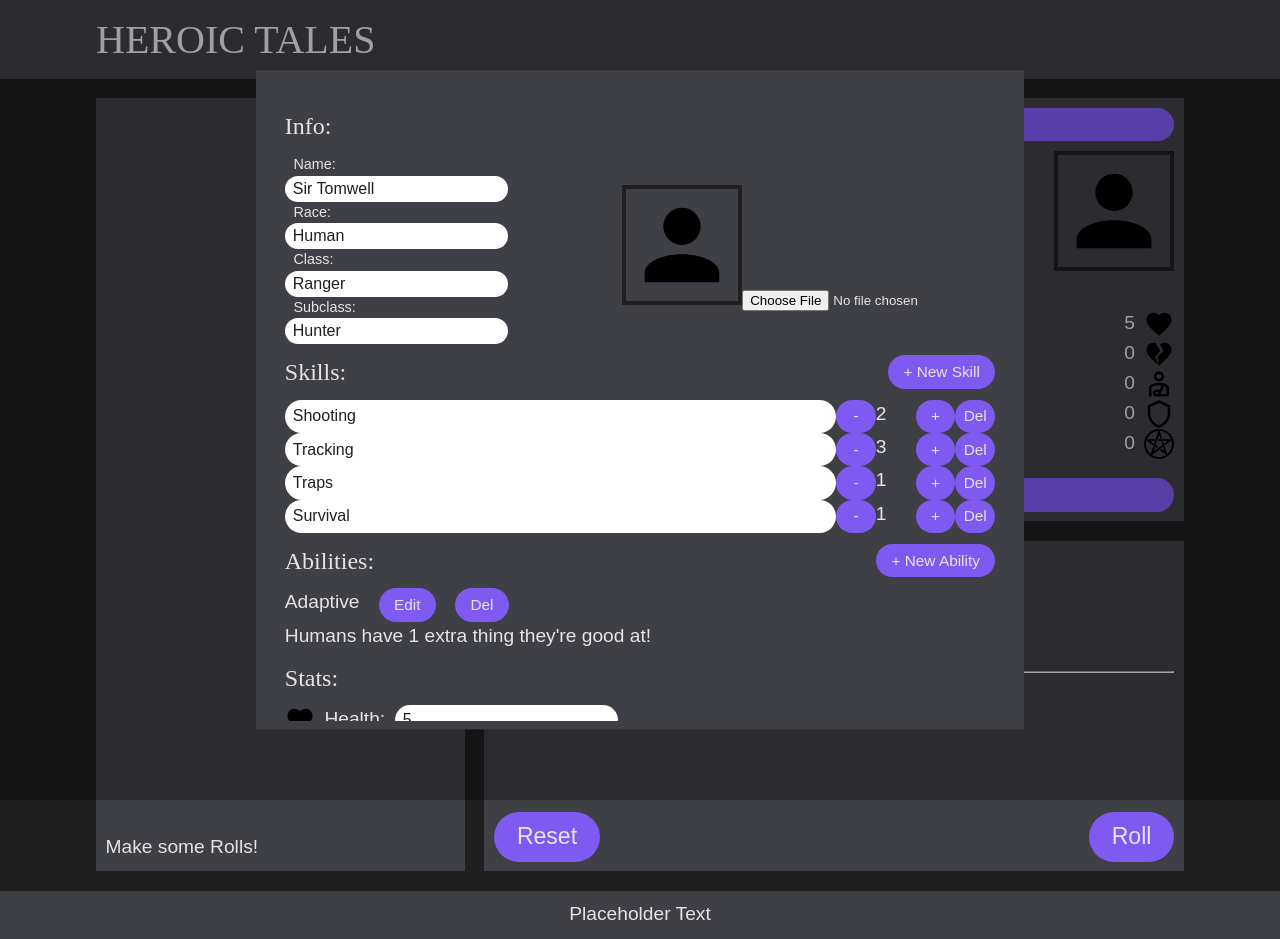
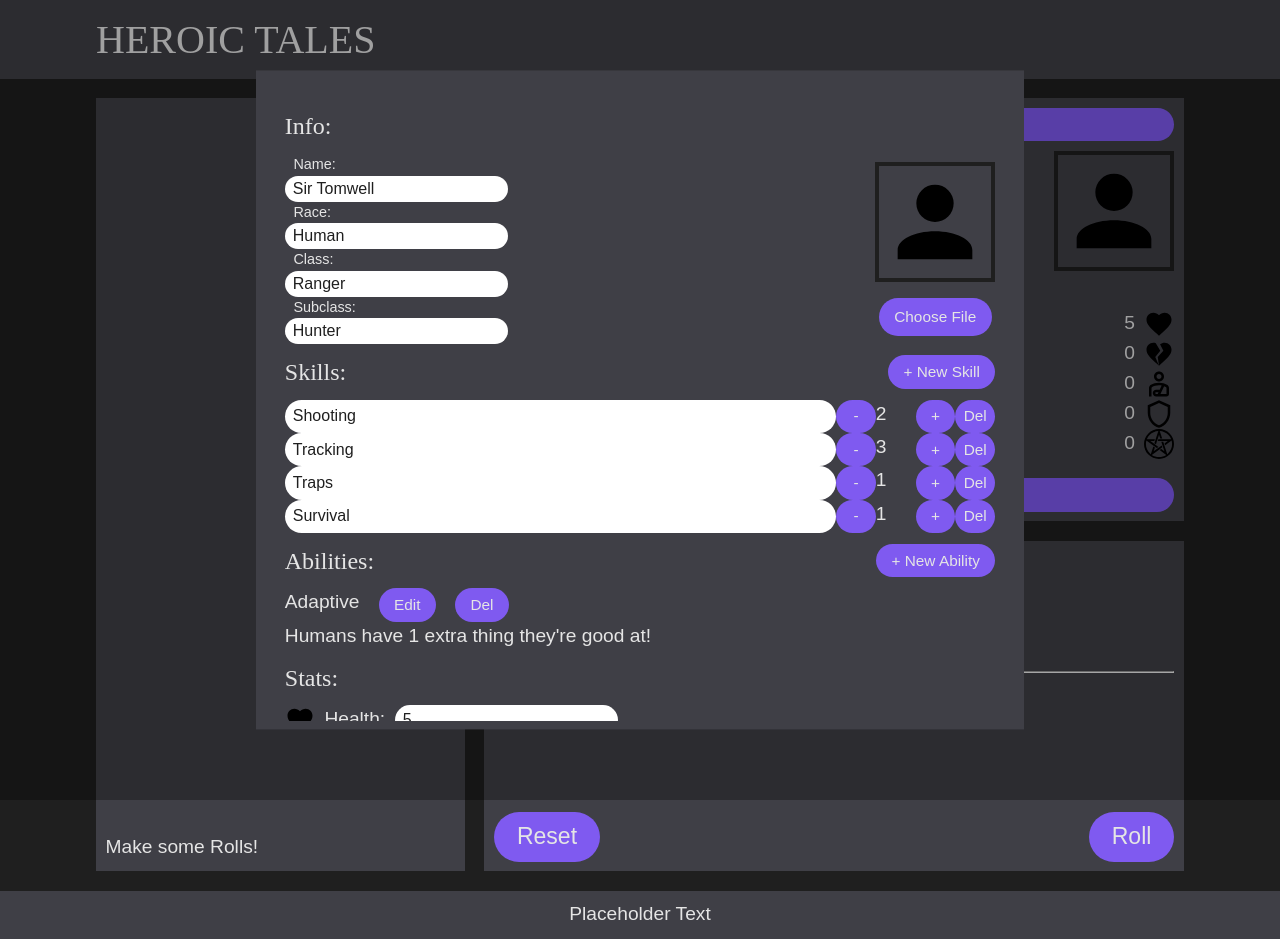
Before and after one commit to gemini-mastiff/heroic-tales-app, a React (Vite) app: page / in a window 1280 px wide. Both pictures are taken after a click on the button "Edit". Built offline with nearby package versions, Linux system fonts and the light colour scheme; a web font is replaced by a local one.

Commit message:
style: hide input for selecting img and add styled label

```diff
--- a/src/components/EditCharForm.jsx
+++ b/src/components/EditCharForm.jsx
@@ -170,13 +170,19 @@ export default function EditCharForm({ char, onSubmit }) {
               }
             />
           </div>
-          <div>
+          <ImgSection>
             <CharImg
               src={charDetails.img ? charDetails.img : noImgSvg}
               alt=""
             />
-            <input type="file" accept="image/*" onChange={handleNewImg} />
-          </div>
+            <ImgInput
+              id="img"
+              type="file"
+              accept="image/*"
+              onChange={handleNewImg}
+            />
+            <ImgInputLabel htmlFor="img">Choose File</ImgInputLabel>
+          </ImgSection>
         </InfoSection>
       </div>
       <div>
@@ -420,11 +426,37 @@ const StyledInput = styled.input`
   border-radius: 100px;
   padding: 0.25em 0.5em;
 `;
+
+const ImgSection = styled.div`
+  display: flex;
+  align-items: center;
+  flex-direction: column;
+  gap: 0.8em;
+`;
 const CharImg = styled.img`
   height: 120px;
   width: 120px;
   object-fit: cover;
   border: 4px solid var(--BG-COLOUR);
+`;
+const ImgInput = styled.input`
+  display: none;
+`;
+const ImgInputLabel = styled.label`
+  display: flex;
+  justify-content: center;
+  align-items: center;
+  background-color: #7f5af0;
+  color: var(--PRIMARY-TEXT);
+  font-family: inherit;
+  font-size: 0.8em;
+  border: none;
+  padding: 0.5em 1em;
+  border-radius: 100px;
+  &:hover {
+    cursor: pointer;
+    opacity: 0.9;
+  }
 `;
 
 const SkillItem = styled.div`
```
